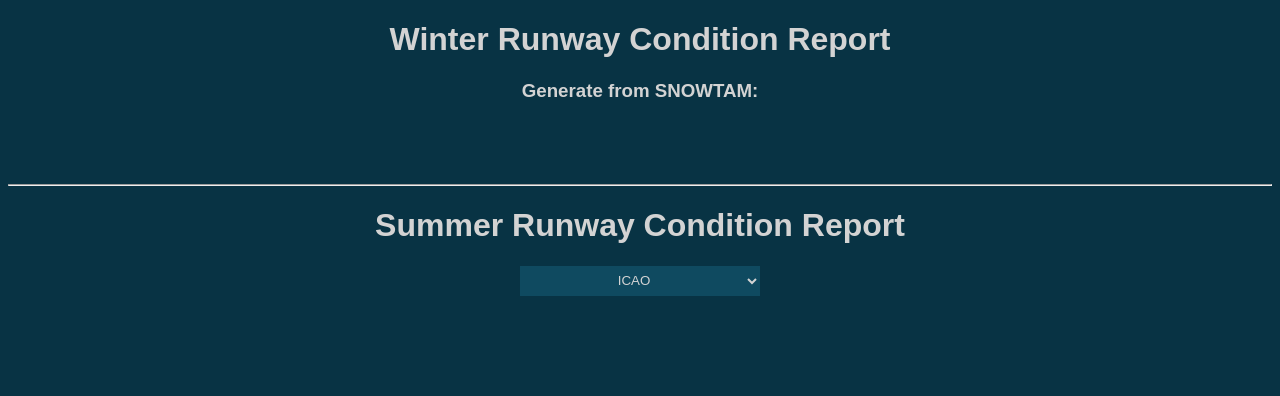
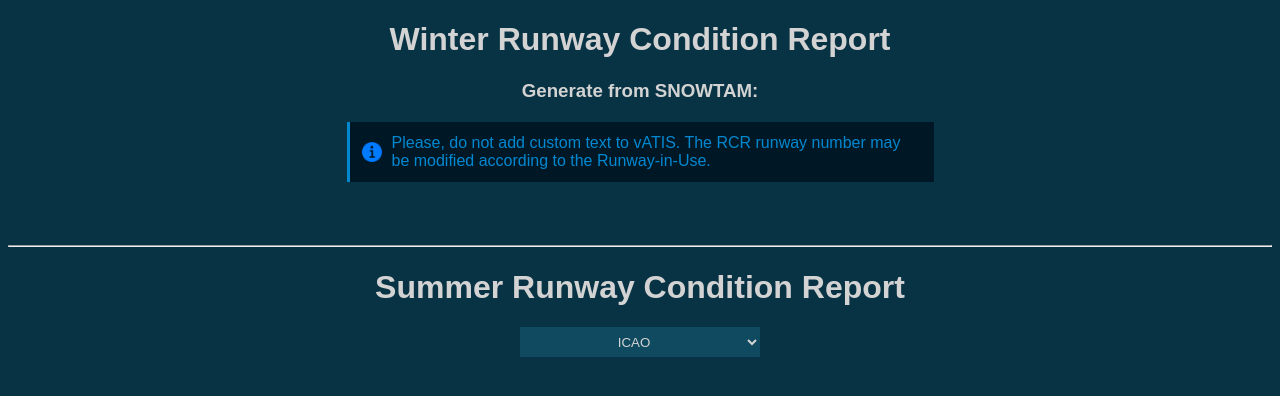
Before and after one commit to ottotuhkunen/rcr-maker, a website: page index.html in a window 1280 px wide. Drawn offline with Linux system fonts and the light colour scheme; no server answers.

Commit message:
Add: warning

```diff
--- a/index.html
+++ b/index.html
@@ -55,7 +55,6 @@
             border-bottom: 3px solid #6d2525;
             transition: border-bottom 0.1s;
         }
-
         textarea {
             width: 98%;
             max-width: 600px;
@@ -127,10 +126,14 @@
         <h1>Winter Runway Condition Report</h1>
         <h3>Generate from SNOWTAM:</h3>
 
-        <div id="airportButtons" style="margin-bottom: 20px; max-width: 780px; margin: auto;">
+        <div id="airportButtons" style="max-width: 780px; margin: auto; margin-bottom: 20px;">
             <!-- Buttons will be dynamically added here -->
         </div>
 
+        <div id="warning" class="info" style="visibility: visible;">
+            <img src="./info-symbol.png" alt="i" class="infoSymbol">
+            Please, do not add custom text to vATIS. The RCR runway number may be modified according to the Runway-in-Use.
+        </div>
 
         <!-- final RCR here -->
         <h3 id="aerodrome" style="display: inline-block; vertical-align: middle;"></h3>
```
